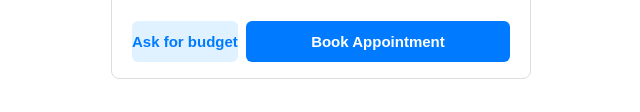
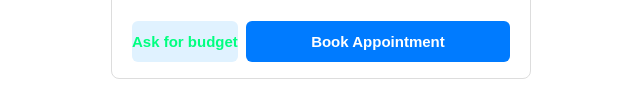
Before and after one commit to nguyenhoangtam2005/Teamplate-App, a plain HTML site: page Home.html in a window 1280 px wide. Shown: the part 574-686 px from the top of the page, without its empty margins (319-959 px from the left). Drawn offline with Linux system fonts and the light colour scheme.

Commit message:
đổi color btn

```diff
--- a/Style.css
+++ b/Style.css
@@ -260,7 +260,7 @@
     }
     .profile__button--budget {
       background-color: #e0f2ff;
-      color: #007bff;
+      color: #00ff80;
     }
     .profile__button--budget:hover {
       background-color: #cce9ff;
```
